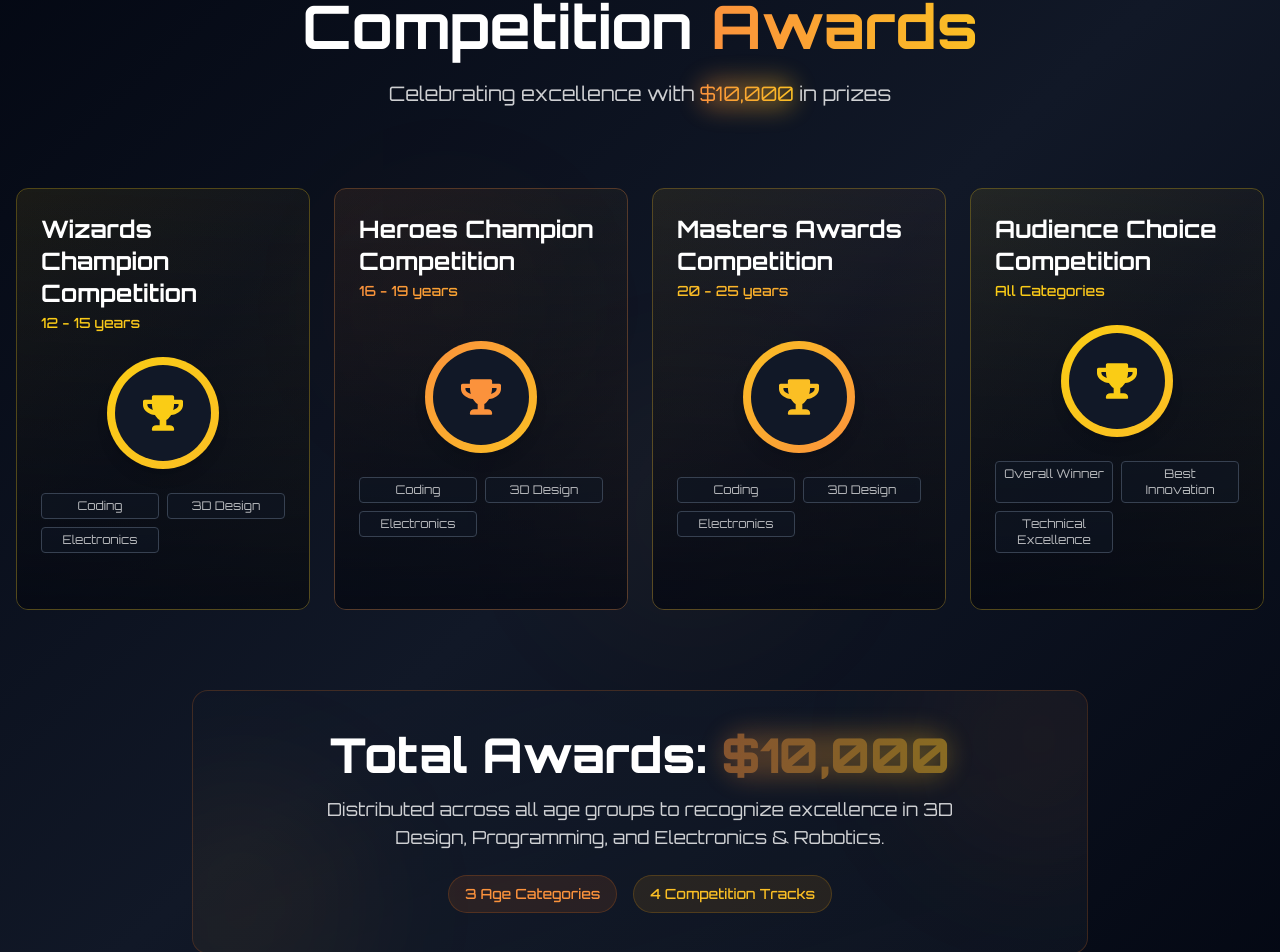
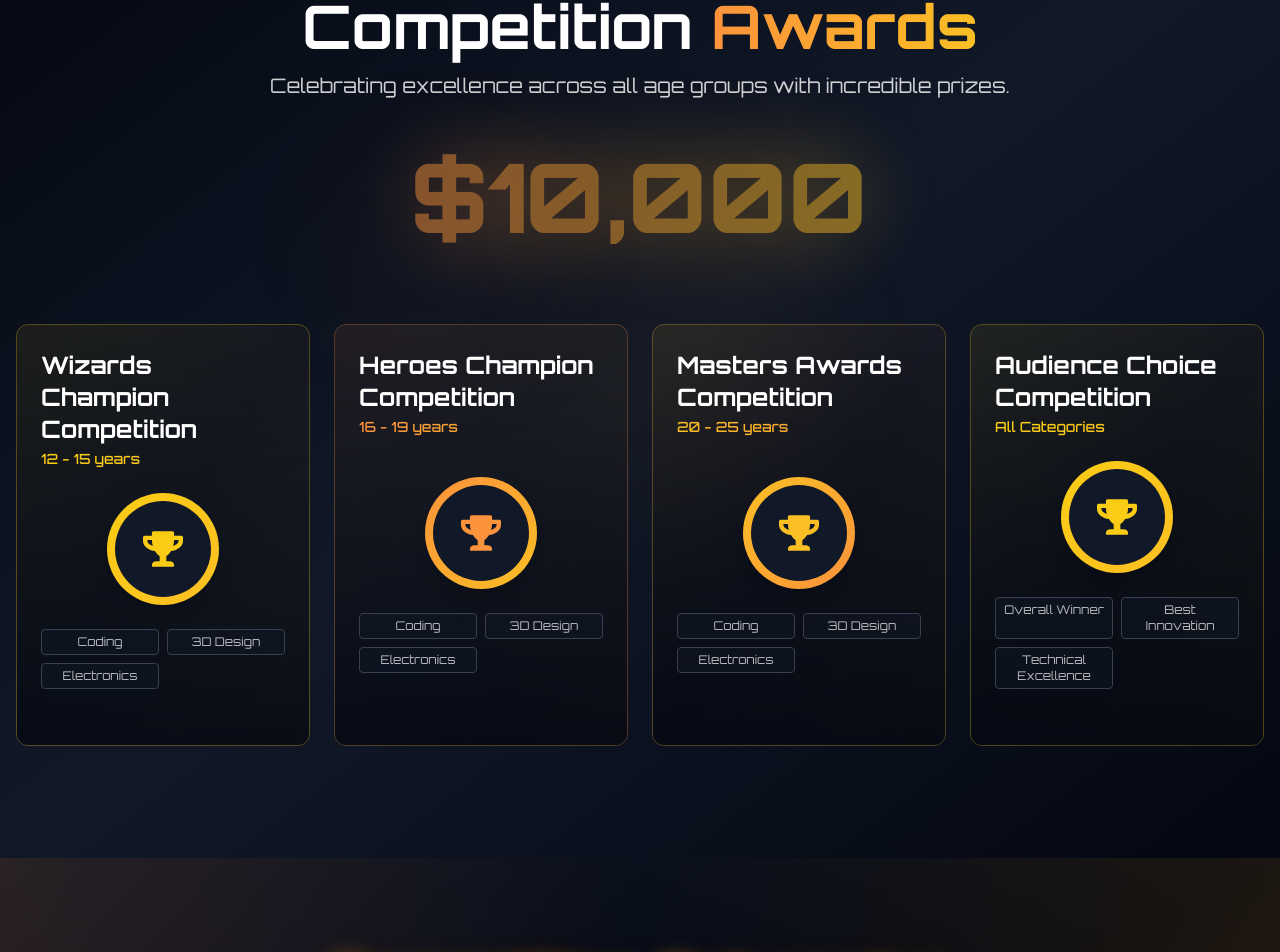
Before and after one commit to KaungKhantSoe2004/MindHack, a React (Create React App) app: page /mindhack-2025 in a window 1280 px wide. Shown: the part 916-1868 px from the top of the page. Built offline with nearby package versions, Linux system fonts and the light colour scheme.

Commit message:
addCompetition

```diff
--- a/src/pages/mindhack2025.js
+++ b/src/pages/mindhack2025.js
@@ -179,20 +179,21 @@ export default function MindHack2025() {
       {/* Awards Section - Using Reference Image */}
       {/* Awards Section - Using Reference Image */}
       <section className="py-28 px-4 relative overflow-hidden bg-gradient-to-br from-gray-950 via-gray-900 to-gray-950">
-        {/* Subtle animated background elements */}
-        <div className="absolute inset-0 overflow-hidden">
+        {/* Background Blurs */}
+        <div className="absolute inset-0 overflow-hidden pointer-events-none">
           <div className="absolute top-1/4 left-1/4 w-64 h-64 rounded-full bg-orange-500/5 blur-3xl animate-pulse" />
           <div className="absolute bottom-1/3 right-1/3 w-80 h-80 rounded-full bg-amber-500/5 blur-3xl animate-pulse delay-1000" />
         </div>
 
         <div className="max-w-7xl mx-auto relative z-30">
-          <div className="text-center mb-20">
+          {/* Section Header */}
+          <div className="text-center mb-12">
             <motion.h2
               initial={{ y: 50, opacity: 0 }}
               whileInView={{ y: 0, opacity: 1 }}
               transition={{ duration: 0.8 }}
               viewport={{ once: true }}
-              className="text-5xl md:text-6xl font-bold text-white mb-6"
+              className="text-5xl md:text-6xl font-bold text-white mb-4"
             >
               Competition{" "}
               <span className="text-transparent bg-clip-text bg-gradient-to-r from-orange-400 to-amber-400">
@@ -206,14 +207,24 @@ export default function MindHack2025() {
               viewport={{ once: true }}
               className="text-white/80 text-xl max-w-3xl mx-auto font-light"
             >
-              Celebrating excellence with{" "}
-              <span className="relative inline-block text-transparent bg-clip-text bg-gradient-to-r from-orange-400 to-amber-400">
-                $10,000
-                <span className="absolute inset-0 blur-md bg-gradient-to-r from-orange-400 to-amber-400 opacity-40 rounded-full z-[-1]" />
-              </span>{" "}
-              in prizes
+              Celebrating excellence across all age groups with incredible
+              prizes.
             </motion.p>
           </div>
+
+          {/* Glowing $10,000 Highlight */}
+          <motion.div
+            initial={{ scale: 0.9, opacity: 0 }}
+            whileInView={{ scale: 1, opacity: 1 }}
+            transition={{ duration: 0.6, delay: 0.2 }}
+            viewport={{ once: true }}
+            className="text-center mb-20"
+          >
+            <h1 className="relative inline-block text-6xl md:text-7xl lg:text-8xl font-extrabold text-transparent bg-clip-text bg-gradient-to-r from-orange-400 to-amber-400 animate-pulse">
+              $10,000
+              <span className="absolute inset-0 blur-2xl bg-gradient-to-r from-orange-400 to-amber-400 opacity-40 rounded-full z-[-1]" />
+            </h1>
+          </motion.div>
 
           {/* Award Cards Grid */}
           <div className="grid md:grid-cols-2 lg:grid-cols-4 gap-6">
@@ -294,7 +305,7 @@ export default function MindHack2025() {
                       </p>
                     </div>
 
-                    {/* Medal/Centerpiece */}
+                    {/* Center Icon */}
                     <div className="flex-1 flex flex-col items-center justify-center mb-8">
                       <div
                         className={`relative mb-6 w-28 h-28 rounded-full flex items-center justify-center bg-gradient-to-br ${award.color} shadow-lg`}
@@ -325,45 +336,6 @@ export default function MindHack2025() {
               </motion.div>
             ))}
           </div>
-
-          {/* Total Prize Pool */}
-          <motion.div
-            initial={{ scale: 0.95, opacity: 0 }}
-            whileInView={{ scale: 1, opacity: 1 }}
-            transition={{ duration: 0.6, delay: 0.4 }}
-            viewport={{ once: true }}
-            className="mt-20"
-          >
-            <div className="relative bg-gradient-to-br from-gray-900/50 to-gray-800/30 rounded-2xl p-10 max-w-4xl mx-auto border border-orange-500/20 overflow-hidden text-center">
-              {/* Glowing circles */}
-              <div className="absolute -top-20 -right-20 w-64 h-64 rounded-full bg-orange-500/5 blur-3xl" />
-              <div className="absolute -bottom-20 -left-20 w-64 h-64 rounded-full bg-amber-500/5 blur-3xl" />
-
-              <div className="relative z-10">
-                {/* Glowing Total Prize */}
-                <h3 className="text-4xl md:text-5xl font-extrabold text-white mb-4">
-                  Total Awards:{" "}
-                  <span className="relative inline-block text-transparent bg-clip-text bg-gradient-to-r from-orange-400 to-amber-400 animate-pulse">
-                    $10,000
-                    <span className="absolute inset-0 blur-md bg-gradient-to-r from-orange-400 to-amber-400 opacity-40 animate-pulse rounded-full z-[-1]" />
-                  </span>
-                </h3>
-
-                <p className="text-white/80 text-lg max-w-2xl mx-auto font-light">
-                  Distributed across all age groups to recognize excellence in
-                  3D Design, Programming, and Electronics & Robotics.
-                </p>
-                <div className="mt-6 flex justify-center gap-4">
-                  <div className="px-4 py-2 bg-orange-500/10 border border-orange-500/20 rounded-full text-orange-400 text-sm font-medium">
-                    3 Age Categories
-                  </div>
-                  <div className="px-4 py-2 bg-amber-500/10 border border-amber-500/20 rounded-full text-amber-400 text-sm font-medium">
-                    4 Competition Tracks
-                  </div>
-                </div>
-              </div>
-            </div>
-          </motion.div>
         </div>
       </section>
 
```
